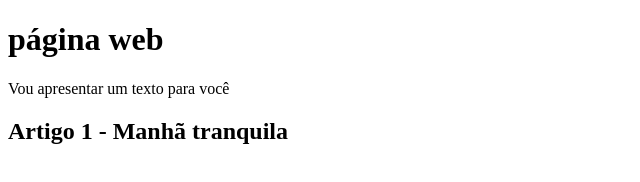
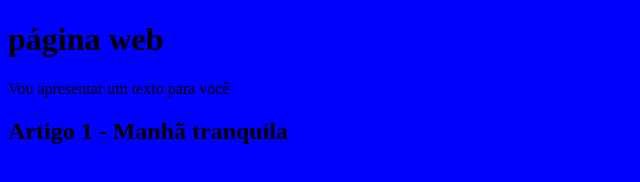
Before and after one commit to joaozinhor-pixel/pagina_web, a plain HTML site: page index.html in a window 1280 px wide. Shown: the whole page, without its empty margins (0-640 px from the left). Drawn offline with Linux system fonts and the light colour scheme.

Commit message:
atualização do CSS

```diff
--- a/Style.css
+++ b/Style.css
@@ -1,3 +1,3 @@
-body (
+body {
     background-color: blue;
-)
+}
```
